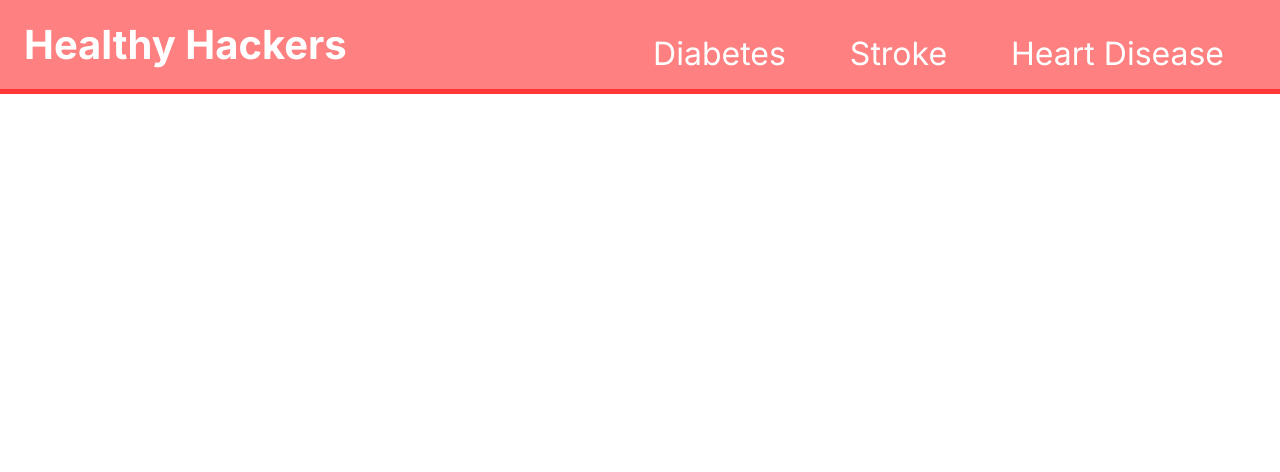
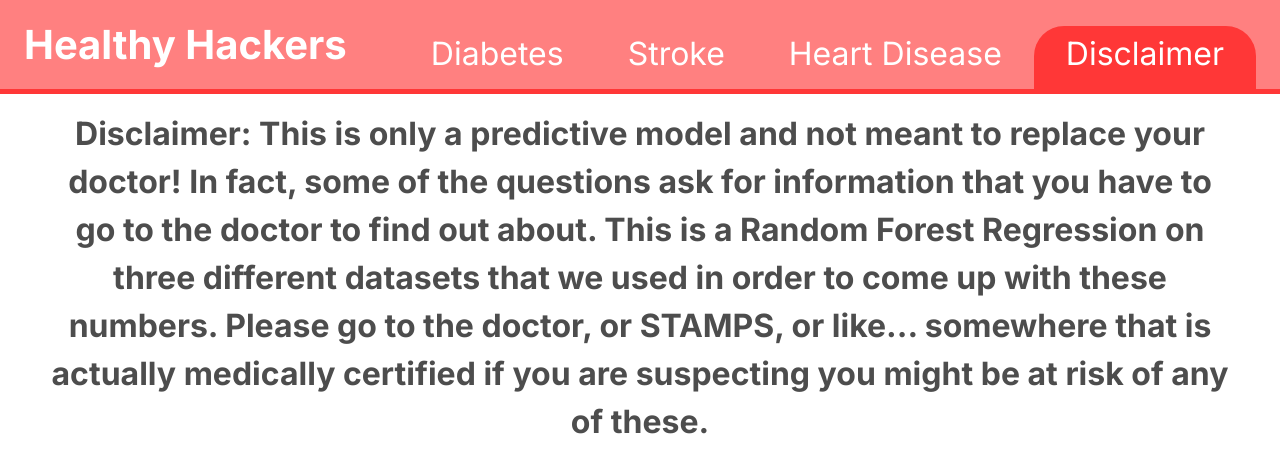
Before and after one commit to ChristianSWill/hacklytics-2025, a React (Vite) app: page /disclaimer in a window 1280 px wide. Shown: the top 472 px of the page. Built offline with nearby package versions, Linux system fonts and the light colour scheme.

Commit message:
Added disclaimer

```diff
--- a/src/App.css
+++ b/src/App.css
@@ -196,3 +196,13 @@
     transform: rotate(360deg);
   }
 }
+
+.disclaimer {
+    color: var(--background-color);
+    padding: 1em 3em;
+    h2 {
+      font-size: 2rem;
+      text-align: center;
+      line-height: 1.5;
+    }
+}
--- a/src/App.jsx
+++ b/src/App.jsx
@@ -4,6 +4,7 @@ import { Route, Routes } from "react-router";
 import Diabetes from "./pages/Diabetes";
 import Stroke from "./pages/Stroke";
 import Cardiovascular from "./pages/Cardiovascular";
+import Disclaimer from "./pages/Disclaimer";
 
 const App = () => {
   return (
@@ -13,6 +14,7 @@ const App = () => {
         <Route path="/" element={<Diabetes />} />
         <Route path="/stroke" element={<Stroke />} />
         <Route path="/cardiovascular" element={<Cardiovascular />} />
+        <Route path="/disclaimer" element={<Disclaimer />} />
       </Routes>
     </>
   );
--- a/src/components/Navbar.jsx
+++ b/src/components/Navbar.jsx
@@ -17,6 +17,9 @@ const Navbar = () => {
         <li>
           <NavLink to="/cardiovascular">Heart Disease</NavLink>
         </li>
+        <li>
+          <NavLink to="/disclaimer">Disclaimer</NavLink>
+        </li>
       </ul>
     </nav>
   );
--- /dev/null
+++ b/src/pages/Disclaimer.jsx
@@ -0,0 +1,19 @@
+import React from "react";
+
+const Disclaimer = () => {
+  return (
+    <div className="disclaimer">
+      <h2>
+        Disclaimer: This is only a predictive model and not meant to replace
+        your doctor! In fact, some of the questions ask for information that you
+        have to go to the doctor to find out about. This is a Random Forest
+        Regression on three different datasets that we used in order to come up
+        with these numbers. Please go to the doctor, or STAMPS, or like...
+        somewhere that is actually medically certified if you are suspecting you
+        might be at risk of any of these.
+      </h2>
+    </div>
+  );
+};
+
+export default Disclaimer;
```
